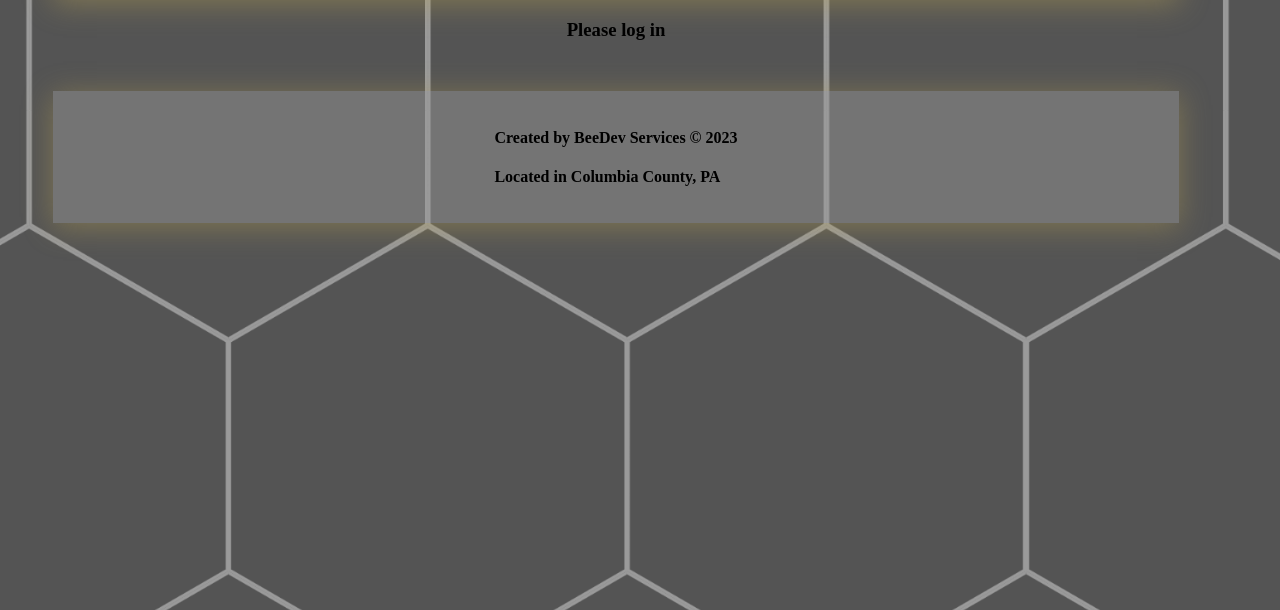
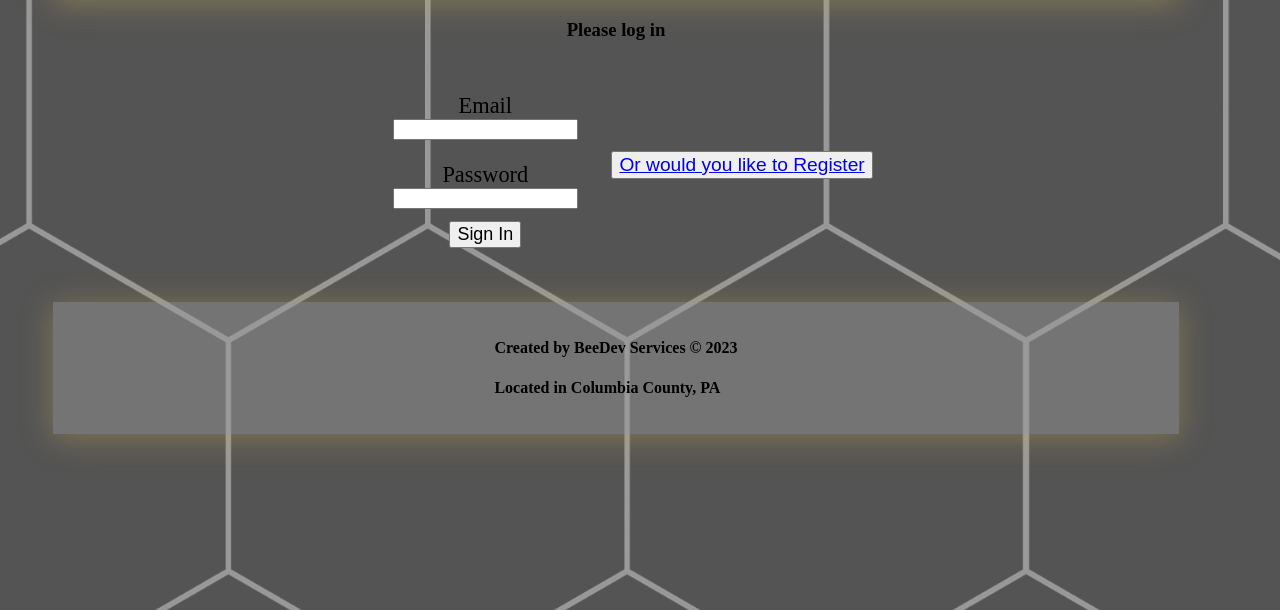
Before and after one commit to BeeDevServices-BaseSites/company-links, a Django app: page / in a window 1280 px wide. Shown: the part 190-800 px from the top of the page. Run offline with Django 4.2, Linux system fonts and the light colour scheme; some libraries are stand-ins or nearby versions.

Commit message:
logreg done

```diff
--- a/company_links/company_links/urls.py
+++ b/company_links/company_links/urls.py
@@ -7,5 +7,5 @@ from core import views as app_views
 urlpatterns = [
     path('admin/', admin.site.urls),
     path('', include('core.urls')),
-    path('users/', include('user.urls')),
+    path('user/', include('user.urls')),
 ]
--- a/company_links/core/static/css/styles.css
+++ b/company_links/core/static/css/styles.css
@@ -79,6 +79,37 @@ body main {
   align-items: center;
   width: 90%;
 }
+body main .row {
+  display: flex;
+  flex-direction: row;
+  justify-content: center;
+  align-items: center;
+  width: 95%;
+}
+body main .row #reg {
+  display: none;
+}
+body main .row button {
+  font-size: 1.2em;
+}
+body main .row form {
+  display: flex;
+  flex-direction: column;
+  justify-content: center;
+  align-items: center;
+  font-size: 1.4em;
+  margin: 1em;
+}
+body main .row form section {
+  display: flex;
+  flex-direction: column;
+  justify-content: center;
+  align-items: center;
+  margin: 0.5em;
+}
+body main .row form button {
+  font-size: 0.8em;
+}
 body footer {
   display: flex;
   flex-direction: column;
--- a/company_links/core/static/css/styles.less
+++ b/company_links/core/static/css/styles.less
@@ -33,6 +33,34 @@ body {
     main {
         .flexcolumn();
         width: 90%;
+
+        .row {
+            .flexrow();
+            width: 95%;
+
+            #reg {
+                display: none;
+            }
+
+            button {
+                font-size: 1.2em;
+            }
+
+            form {
+                .flexcolumn();
+                font-size: 1.4em;
+                margin: 1em;
+
+                section {
+                    .flexcolumn();
+                    // padding: .5em;
+                    margin: .5em;
+                }
+                button {
+                    font-size: .8em;
+                }
+            }
+        }
     }
     footer {
         .flexcolumn();
--- /dev/null
+++ b/company_links/core/static/js/scripts.js
@@ -0,0 +1,16 @@
+function auth() {
+    var l = document.getElementById('login')
+    var r = document.getElementById('reg')
+    var t = document.getElementById('text')
+    if (r.style.display === 'flex') {
+        r.style.display = 'none'
+        l.style.display = 'flex'
+        l.style.flexDirection = 'column';
+        t.innerHTML = 'Register'
+    } else {
+        l.style.display = 'none'
+        r.style.display = 'flex'
+        r.style.flexDirection = 'column';
+        t.innerHTML = 'Login'
+    }
+}
--- a/company_links/core/templates/logReg.html
+++ b/company_links/core/templates/logReg.html
@@ -6,7 +6,53 @@
     {% block header %} {% include 'base/header.html' %} {% endblock header %}
     {% block flash %} {% include 'base/flash.html' %} {% endblock flash %}
     <main>
-
+        <div class="row">
+            <form action="/user/login/" method="post" id="login">
+                {% csrf_token %}
+                <section>
+                    <label for="email">Email</label>
+                    <input type="email" name="email">
+                </section>
+                <section>
+                    <label for="password">Password</label>
+                    <input type="password" name="password">
+                </section>
+                <button>Sign In</button>
+            </form>
+            <form action="/user/reg/" method="post" id="reg">
+                {% csrf_token %}
+                <section>
+                    <label for="first_name">First Name</label>
+                    <input type="text" name="first_name">
+                </section>
+                <section>
+                    <label for="last_name">Last Name</label>
+                    <input type="text" name="last_name">
+                </section>
+                <section>
+                    <label for="username">Username</label>
+                    <input type="text" name="username">
+                </section>
+                <section>
+                    <label for="email">Email</label>
+                    <input type="email" name="email">
+                </section>
+                <section>
+                    <label for="password">Password</label>
+                    <input type="password" name="password">
+                </section>
+                <section>
+                    <label for="confirm">Confirm Password</label>
+                    <input type="password" name="confirm">
+                </section>
+                <button>Submit and Login</button>
+            </form>
+            <button class="logReg">
+                <a href="javascript:void(0);" class="icon button" onclick="auth()">
+                    Or would you like to <span id="text">Register</span>
+                </a>
+            </button>
+        </div>
     </main>
     {% block footer %} {% include 'base/footer.html'  %} {% endblock footer %}
 </body>
--- a/company_links/core/urls.py
+++ b/company_links/core/urls.py
@@ -7,7 +7,7 @@ from django.conf.urls.static import static
 
 urlpatterns = [
     path('', views.index),
-    path('temp/', views.temp),
+    path('logout/', views.logout),
 ]
 if settings.DEBUG:
     urlpatterns += static(settings.MEDIA_URL, document_root=settings.MEDIA_ROOT)
--- a/company_links/core/views/root.py
+++ b/company_links/core/views/root.py
@@ -2,12 +2,6 @@ from django.shortcuts import render, redirect
 from django.contrib import messages
 from user.models import *
 
-# title = {
-#     'title': '',
-#     'header': '',
-# }
-# prev_url = request.session['url']
-# request.session['prev_url'] = prev_url
 
 def index(request):
     if 'user_id' not in request.session:
@@ -15,9 +9,15 @@ def index(request):
         return render(request, 'logReg.html')
     else:
         user = User.objects.get(id=request.session['user_id'])
-        role = user.role
-        request.session['role']= role
-    return render(request, 'index.html')
+        request.session['role']= user.role
+        role = request.session['role']
+        context = {
+            'user': user,
+            'role': role
+        }
+    return render(request, 'index.html', context)
 
-def temp(request):
-    return render(request, 'temp.html')
+def logout(request):
+    request.session.clear()
+    messages.error(request, 'You have ben logged out')
+    return redirect('/')
```
Also changed, not shown: company_links/user/models.py (+4 -4 lines), company_links/user/views/auth.py (+10 -8 lines), company_links/core/static/js/script.js (deleted).
